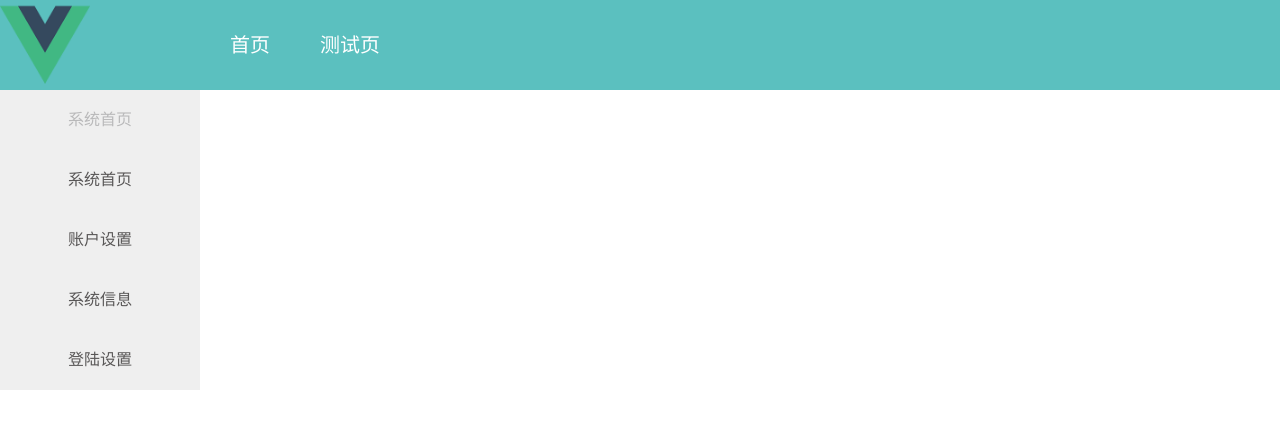
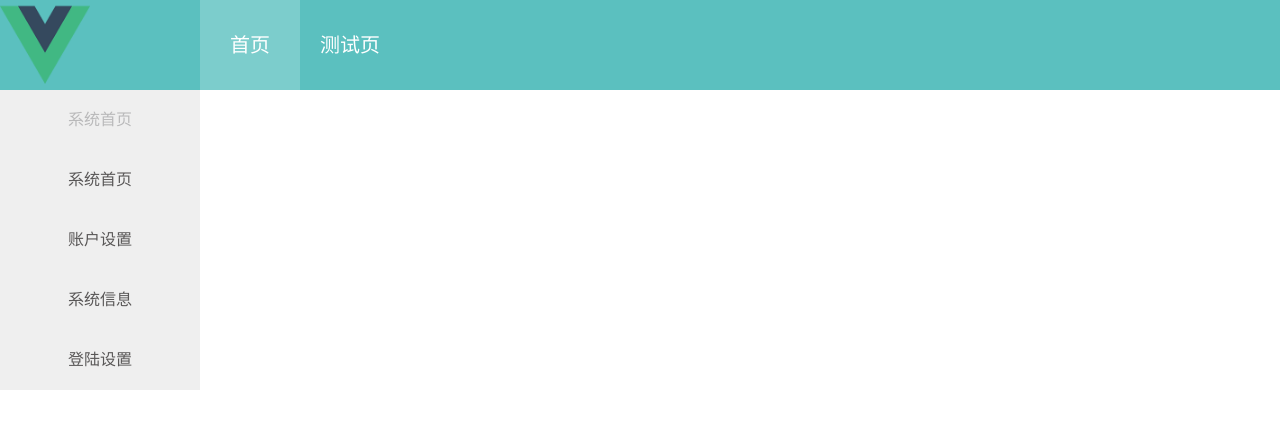
Before and after one commit to OoOo-Billy/demo-lingshou, a Vue app: page /#/ in a window 1280 px wide. Shown: the top 428 px of the page. Built offline with nearby package versions, Linux system fonts and the light colour scheme.

Commit message:
acitveNav Style

```diff
--- a/src/views/index.vue
+++ b/src/views/index.vue
@@ -2,7 +2,8 @@
     <div class="container">
         <header class="header">
             <div class="logo"></div>
-            <div class="nav-item" :key="index" @click="switchNav(item.path)"
+            <div class="nav-item" :class="index === activeNav ? 'active' : ''" :key="index"
+                 @click="switchNav(item.path)"
                  v-for="(item,index) in nav">
                 {{item.title}}
             </div>
@@ -43,7 +44,9 @@
             userInfo(){
                 return JSON.parse(this.$store.getters.userInfo);
             },
-            //activeNav(){}
+            activeNav(){
+                return this.$store.getters.activeNav
+            }
         },
         data() {
             return {
@@ -89,6 +92,9 @@
             background-size: contain;
             vertical-align: top;
         }
+        .active{
+            background-color: #7CCDCC;
+        }
         .nav-item{
             display: inline-block;
             line-height: 90px;
```
